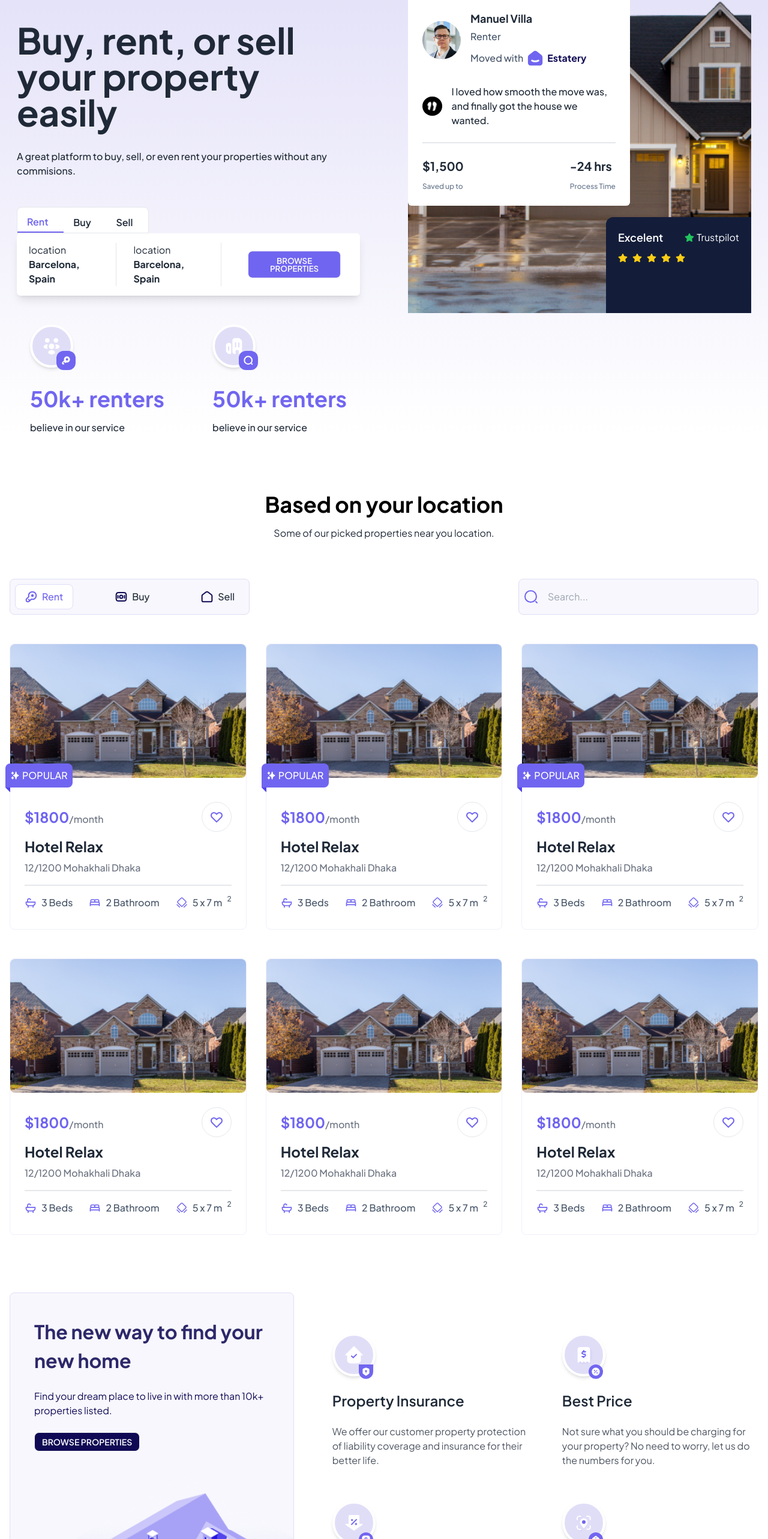
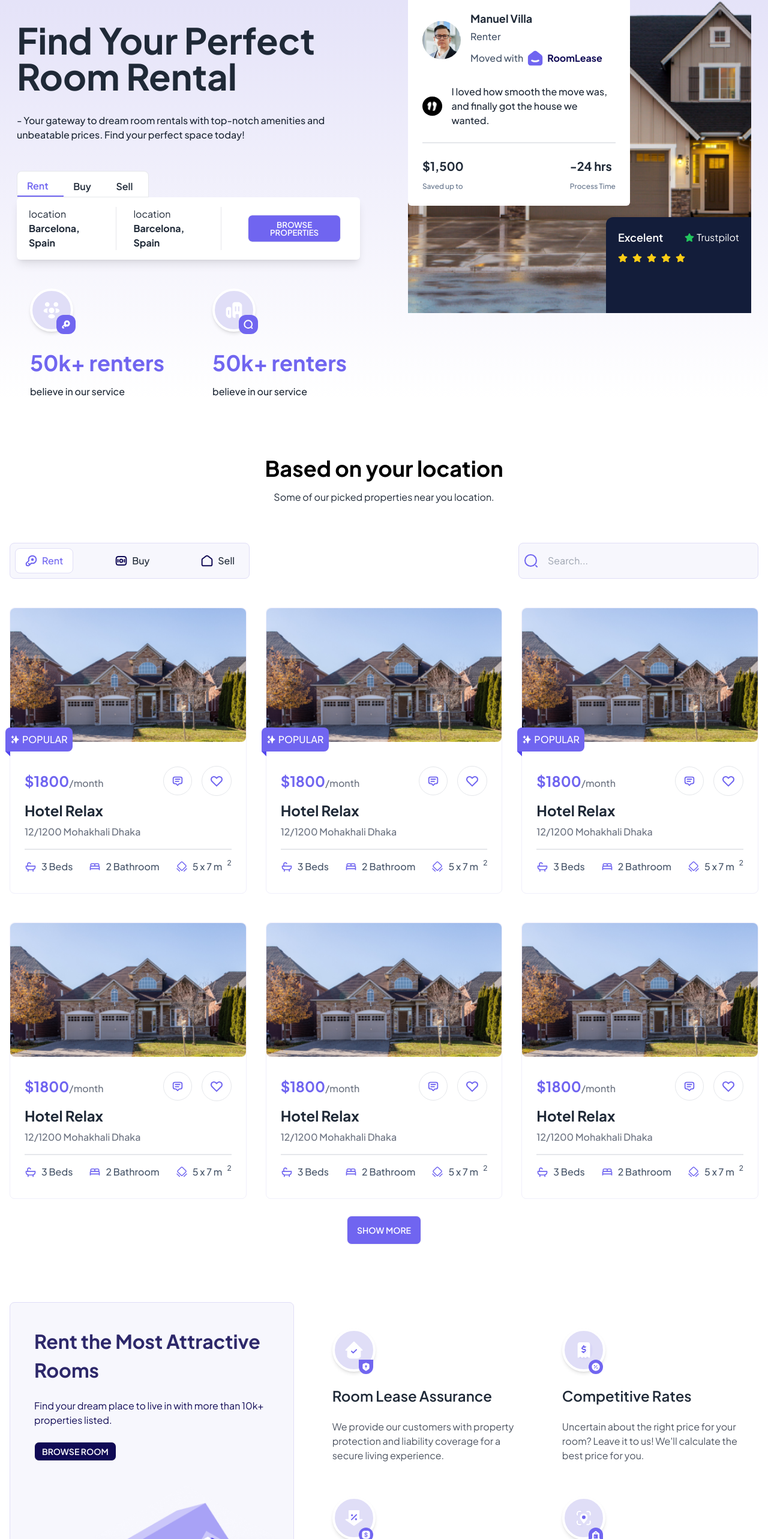
Before and after one commit to sohan004/roomlease-frontend, a React (Vite) app: page / in a window 1280 px wide. Shown: the part 155-2721 px from the top of the page at 60% size. Built offline with nearby package versions, Linux system fonts and the light colour scheme; a web font is replaced by a local one.

Commit message:
home page context cng

```diff
--- a/src/App.jsx
+++ b/src/App.jsx
@@ -13,7 +13,7 @@ const App = () => {
       <div className={`fixed lg:hidden bg-white shadow-2xl duration-500 z-50  w-[85%] py-6 h-full ${!tf ? '-left-[150%]' : 'left-0'}`}>
         <div className="flex items-center gap-1 justify-center">
           <img src={logo} alt="" />
-          <p className='font-bold text-xl text-[#100A55]'>Estatery</p>
+          <p className='font-bold text-xl text-[#100A55]'>RoomLease </p>
         </div>
 
         <div className='flex flex-col items-start px-14 my-12 gap-8'>
@@ -25,8 +25,8 @@ const App = () => {
         </div>
 
         <div className='text-center'>
-         <NavLink to='/sign_in'> <button className='btn  border-2 bg-transparent border-[#d6d4f5]'>Login</button></NavLink>
-          <NavLink to='/sign_up'><button className='btn bg-[#7065F0] text-white ms-3'>Sign Up</button></NavLink>
+         <NavLink to='/sign-in'> <button className='btn  border-2 bg-transparent border-[#d6d4f5]'>Login</button></NavLink>
+          <NavLink to='/sign-up'><button className='btn bg-[#7065F0] text-white ms-3'>Sign Up</button></NavLink>
         </div>
 
         <div className='absolute top-16 -right-4'>
--- a/src/components/Footer/Footer.jsx
+++ b/src/components/Footer/Footer.jsx
@@ -12,7 +12,7 @@ const Footer = () => {
                 <div className="w-full lg:w-1/4">
                     <div className='flex items-center gap-1'>
                         <img src={logo} alt="" />
-                        <p className='font-bold text-2xl text-[#100A55]'>Estatery</p>
+                        <p className='font-bold text-2xl text-[#100A55]'>RoomLease</p>
                     </div>
                 </div>
                 <div className="w-full lg:w-3/4 grid grid-cols-2 lg:grid-cols-3 gap-y-8 gap-x-4 lg:gap-x-20 lg:gap-y-12">
@@ -58,7 +58,7 @@ const Footer = () => {
             </div>
             <p className='h-[2px] bg-slate-200 mt-12 mb-8'></p>
             <div className='max-w-[1440px] mx-auto px-4 flex lg:justify-between justify-center items-center flex-col lg:flex-row gap-6 opacity-60'>
-                <p>©{currentYear} Estatery. All rights reserved</p>
+                <p>©{currentYear} RoomLease. All rights reserved</p>
                 <div className='flex items-center gap-10'>
                     <img src={fb} alt="" />
                     <img src={ins} alt="" />
--- a/src/components/Home/Section/Section1.jsx
+++ b/src/components/Home/Section/Section1.jsx
@@ -16,8 +16,8 @@ const Section1 = () => {
             <div className='max-w-[1440px] mx-auto px-4'>
             <div className='flex items-start gap-20 flex-col lg:flex-row pt-12 lg:pt-20 px-3 '>
                 <div className='w-full lg:w-2/4 text-center lg:text-start'>
-                    <h1 className='text-4xl lg:text-6xl font-bold'>Buy, rent, or sell your property easily</h1>
-                    <p className='font-medium mb-12 mt-8'>A great platform to buy, sell, or even rent your properties without any commisions.</p>
+                    <h1 className='text-4xl lg:text-6xl font-bold'>Find Your Perfect Room Rental</h1>
+                    <p className='font-medium mb-12 mt-8'>- Your gateway to dream room rentals with top-notch amenities and unbeatable prices. Find your perfect space today!</p>
                     <div className='pt-3 border border-[#F0EFFB
             ] rounded-t-lg flex items-center mx-auto lg:mx-0 bg-white w-full justify-between lg:max-w-[220px] '>
                         <p className='font-semibold px-4 border-b-2 border-[#7065F0] text-[#7065F0] pb-1 flex-grow'>Rent</p>
@@ -72,7 +72,7 @@ const Section1 = () => {
                                     <p className='my-2 font-medium text-slate-600'>Moved with</p>
                                     <div className='flex items-center gap-1'>
                                         <img className='' src={logo} alt="" />
-                                        <p className='font-bold text-[#100A55]'>Estatery</p>
+                                        <p className='font-bold text-[#100A55]'>RoomLease</p>
                                     </div>
                                 </div>
                             </div>
--- a/src/components/Home/Section/Section2.jsx
+++ b/src/components/Home/Section/Section2.jsx
@@ -13,9 +13,9 @@ const Section2 = () => {
 
             <div className="w-full lg:w-[40%] bg-[#F7F7FD]  border border-[#E0DEF7] rounded-lg ">
                 <div className='p-8 lg:p-10 pb-0'>
-                    <h1 className="lg:text-[32px] text-[#2D286A] font-bold">The new way to find your new home</h1>
+                    <h1 className="lg:text-[32px] text-[#2D286A] font-bold">Rent the Most Attractive Rooms</h1>
                     <p className="text-base my-6 text-[#100A55]">Find your dream place to live in with more than 10k+ properties listed.</p>
-                    <button className="btn btn-sm bg-[#100A55] text-white">Browse Properties</button>
+                    <button className="btn btn-sm bg-[#100A55] text-white">Browse Room</button>
                 </div>
                 <img src={img} className='w-4/5 ms-auto' alt="" />
             </div>
@@ -27,8 +27,8 @@ const Section2 = () => {
                         <img src={icon1} className='bg-[#7166F0] p-1 rounded-b-full relative left-11 -top-5' alt="" />
                     </div>
                     <div className='w-[70%] lg:w-full'>
-                        <h1 className='text-2xl mb-6 font-semibold'>Property Insurance</h1>
-                        <p className='text-base text-[#4D5461]'>We offer our customer property protection of liability coverage and insurance for their better life.</p>
+                        <h1 className='text-2xl mb-6 font-semibold'>Room Lease Assurance</h1>
+                        <p className='text-base text-[#4D5461]'>We provide our customers with property protection and liability coverage for a secure living experience.</p>
                     </div>
                 </div>
 
@@ -38,8 +38,8 @@ const Section2 = () => {
                         <img src={icon8} className='bg-[#7166F0] p-1 rounded-full relative left-11 -top-5' alt="" />
                     </div>
                     <div className='w-[70%] lg:w-full'>
-                        <h1 className='text-2xl mb-6 font-semibold'>Best Price</h1>
-                        <p className='text-base text-[#4D5461]'>Not sure what  you should be charging for your property? No need to worry, let us do the numbers for you.</p>
+                        <h1 className='text-2xl mb-6 font-semibold'>Competitive Rates</h1>
+                        <p className='text-base text-[#4D5461]'>Uncertain about the right price for your room? Leave it to us! We'll calculate the best price for you.</p>
                     </div>
                 </div>
 
@@ -49,8 +49,8 @@ const Section2 = () => {
                         <img src={icon9} className='bg-[#7166F0] p-1 rounded-full relative left-11 -top-5' alt="" />
                     </div>
                     <div className='w-[70%] lg:w-full'>
-                        <h1 className='text-2xl mb-6 font-semibold'>Lowest Commission</h1>
-                        <p className='text-base text-[#4D5461]'>You no longer have to negotiate commissions and haggle with other agents it only cost 2%!</p>
+                        <h1 className='text-2xl mb-6 font-semibold'>Minimal Fees</h1>
+                        <p className='text-base text-[#4D5461]'>No more commission negotiations or agent haggling; our service comes with a low cost!</p>
                     </div>
                 </div>
                 <div className='flex flex-row lg:flex-col'>
@@ -59,8 +59,8 @@ const Section2 = () => {
                         <img src={icon10} className='bg-[#7166F0] p-1 rounded-t-full relative left-11 -top-5' alt="" />
                     </div>
                     <div className='w-[70%] lg:w-full'>
-                        <h1 className='text-2xl mb-6 font-semibold'>Overall Control</h1>
-                        <p className='text-base text-[#4D5461]'>Get a virtual tour, and schedule visits before you rent or buy any properties. You get overall control.</p>
+                        <h1 className='text-2xl mb-6 font-semibold'>Total Autonomy</h1>
+                        <p className='text-base text-[#4D5461]'>Take advantage of virtual tours and scheduled visits before finalizing your room lease. You'll have complete control throughout the process.</p>
                     </div>
                 </div>
             </div>
--- a/src/components/Home/Section/Section3.jsx
+++ b/src/components/Home/Section/Section3.jsx
@@ -9,6 +9,8 @@ import ico8 from '../../../assets/sec3Icon/Icon.svg'
 import ico9 from '../../../assets/sec3Icon/Square Meters.svg'
 import img from '../../../assets/sec3Icon/dillon-kydd-XGvwt544g8k-unsplash 1.png'
 import kona from '../../../assets/sec3Icon/Vector 2.svg'
+import { NavLink } from 'react-router-dom'
+import { TbMessage2 } from "react-icons/tb";
 
 const Section3 = () => {
     const popular = [
@@ -72,7 +74,10 @@ const Section3 = () => {
                     <div className='px-6 pt-6 pb-8'>
                         <div className='flex items-center justify-between'>
                             <h1 className='text-2xl font-bold text-[#7065F0]'>${p.price}<span className='text-base font-medium text-gray-500'>/month</span></h1>
-                            <img src={ico3} className='border p-3 rounded-full' alt="" />
+                            <div className='flex items-center gap-4'>
+                                <TbMessage2 className='text-5xl border p-3 rounded-full text-[#7065F0]'></TbMessage2>
+                                <img src={ico3} className='border p-3 rounded-full' alt="" />
+                            </div>
                         </div>
                         <h1 className='text-2xl font-bold my-2'>{p.name}</h1>
                         <h1 className='text-base font-medium text-gray-500 pb-4 border-b-2 mb-4'>{p.address}</h1>
@@ -86,6 +91,7 @@ const Section3 = () => {
             </div>
 
 
+
             {/* non popular data */}
             <div className='grid md:grid-cols-2 grid-cols-1 lg:grid-cols-3 gap-8 mt-12'>
                 {popular.map(p => <div key={p.id} className='w-full border rounded-lg bg-white  border-[#F0EFFB]'>
@@ -93,7 +99,10 @@ const Section3 = () => {
                     <div className='px-6 pt-6 pb-8'>
                         <div className='flex items-center justify-between'>
                             <h1 className='text-2xl font-bold text-[#7065F0]'>${p.price}<span className='text-base font-medium text-gray-500'>/month</span></h1>
-                            <img src={ico3} className='border p-3 rounded-full' alt="" />
+                            <div className='flex items-center gap-4'>
+                                <TbMessage2 className='text-5xl border p-3 rounded-full text-[#7065F0]'></TbMessage2>
+                                <img src={ico3} className='border p-3 rounded-full' alt="" />
+                            </div>
                         </div>
                         <h1 className='text-2xl font-bold my-2'>{p.name}</h1>
                         <h1 className='text-base font-medium text-gray-500 pb-4 border-b-2 mb-4'>{p.address}</h1>
@@ -105,6 +114,9 @@ const Section3 = () => {
                     </div>
                 </div>)}
             </div>
+            <div className='my-7  text-center'>
+                <NavLink to='/rent'><button className='btn hover:bg-[#4e46a1] bg-[#7065F0] text-white '>show more</button></NavLink>
+            </div>
         </div>
     );
 };
--- a/src/components/Nav/Nav.jsx
+++ b/src/components/Nav/Nav.jsx
@@ -14,7 +14,7 @@ const Nav = ({setTf}) => {
 
                         <div onClick={()=>navigate('/')} className='flex cursor-pointer items-center gap-1'>
                             <img src={logo} alt="" />
-                            <p className='font-bold text-xl text-[#100A55]'>Estatery</p>
+                            <p className='font-bold text-xl text-[#100A55]'>RoomLease</p>
                         </div>
 
                         <div className='lg:flex gap-12 items-center hidden'>
@@ -28,8 +28,8 @@ const Nav = ({setTf}) => {
                     </div>
 
                     <div className='hidden lg:block'>
-                       <NavLink to='/sign_in'> <button className='btn  border-2 bg-transparent border-[#d6d4f5]'>Login</button></NavLink>
-                        <NavLink to='/sign_up'><button className='btn bg-[#7065F0] text-white ms-3'>Sign Up</button></NavLink>
+                       <NavLink to='/sign-in'> <button className='btn  border-2 bg-transparent border-[#d6d4f5]'>Login</button></NavLink>
+                        <NavLink to='/sign-up'><button className='btn hover:bg-[#4e46a1] bg-[#7065F0] text-white ms-3'>Sign Up</button></NavLink>
                     </div>
                     <img onClick={()=>setTf(true)} src={menu} className=' lg:hidden'  alt="" />
 
--- a/src/main.jsx
+++ b/src/main.jsx
@@ -36,11 +36,11 @@ const router = createBrowserRouter([
         element: <Map></Map>
       },
       {
-        path: '/sign_in',
+        path: '/sign-in',
         element: <SignIn></SignIn>
       },
       {
-        path: '/sign_up',
+        path: '/sign-up',
         element: <SignUp></SignUp>
       },
     ]
```
Also changed, not shown: src/components/Home/Section/Section4.jsx (+10 -10 lines), src/components/Home/Section/Section5.jsx (+4 -4 lines), src/components/Rent/Rent.jsx (+8 -1 lines).
